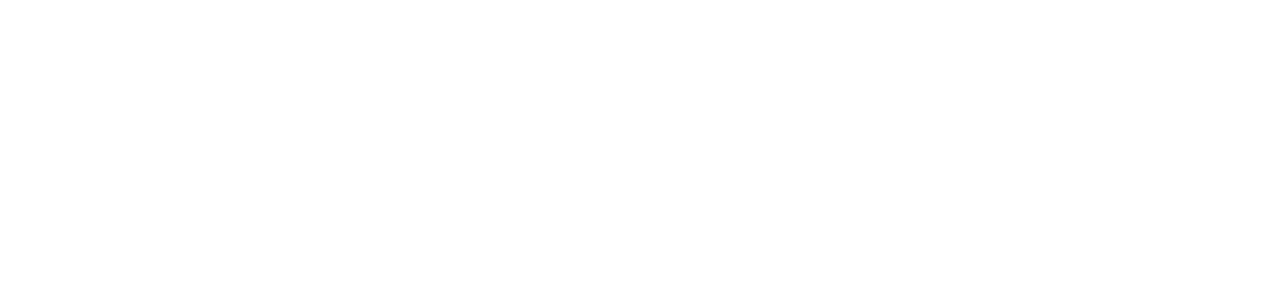
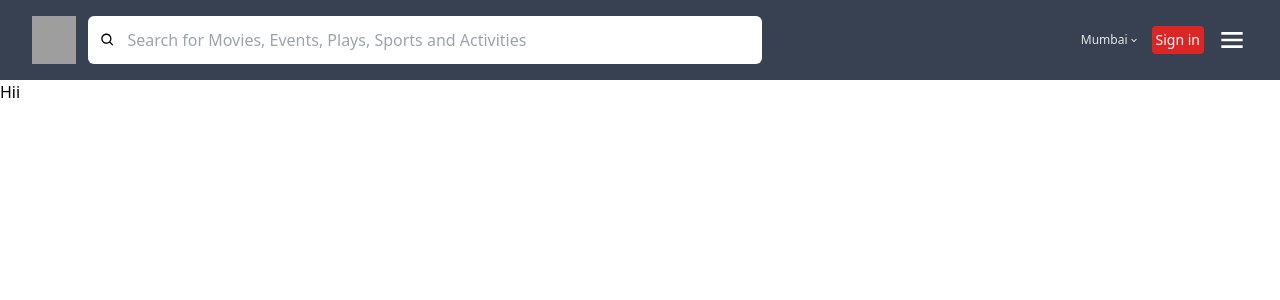
Before and after one commit to Komal6627/Book-My-Show, a React (Create React App) app: page /movie/1 in a window 1280 px wide. Shown: the top 300 px of the page. Built offline with nearby package versions, Linux system fonts and the light colour scheme; grey boxes are pictures that could not be loaded.

Commit message:
add movie layout

```diff
--- a/src/App.jsx
+++ b/src/App.jsx
@@ -2,6 +2,7 @@
 
 // HOC
 import DefaultHOC from "./HOC/Default.HOC";
+import MovieHOC from "./HOC/Movie.HOC";
 
 // Pages
 
@@ -16,7 +17,7 @@
   return (
     <>
       <DefaultHOC path="/" exact component={HomePage} />
-      <DefaultHOC path="/" exact component={Movie} />
+      <MovieHOC path="/movie/:id" exact component={Movie} />
     </>
   );
 }
--- /dev/null
+++ b/src/HOC/Movie.HOC.jsx
@@ -0,0 +1,27 @@
+import React from "react";
+import { Route } from "react-router-dom";
+
+//Layout
+import MovieLayout from "../layouts/Movie.layout";
+
+const MovieHOC = ({component:Component, ...rest}) => {
+
+    //component
+    //path
+    //exact
+    return(
+        <>
+            <Route
+             {...rest}
+             component = {(props) => (
+                < MovieLayout >
+                    <Component {...props} />
+                </ MovieLayout >
+               )
+              }
+            />
+        </>
+    );
+};
+
+export default MovieHOC;
--- /dev/null
+++ b/src/layouts/Movie.layout.jsx
@@ -0,0 +1,16 @@
+import React from "react";
+
+//Component
+import Navbar from "../components/Navbar/navbar.component";
+
+
+const MovieLayout = (props) => {
+    return (
+        <>
+          <Navbar />
+          {props.children}
+        </>
+    );
+}
+
+export default MovieLayout;
```
